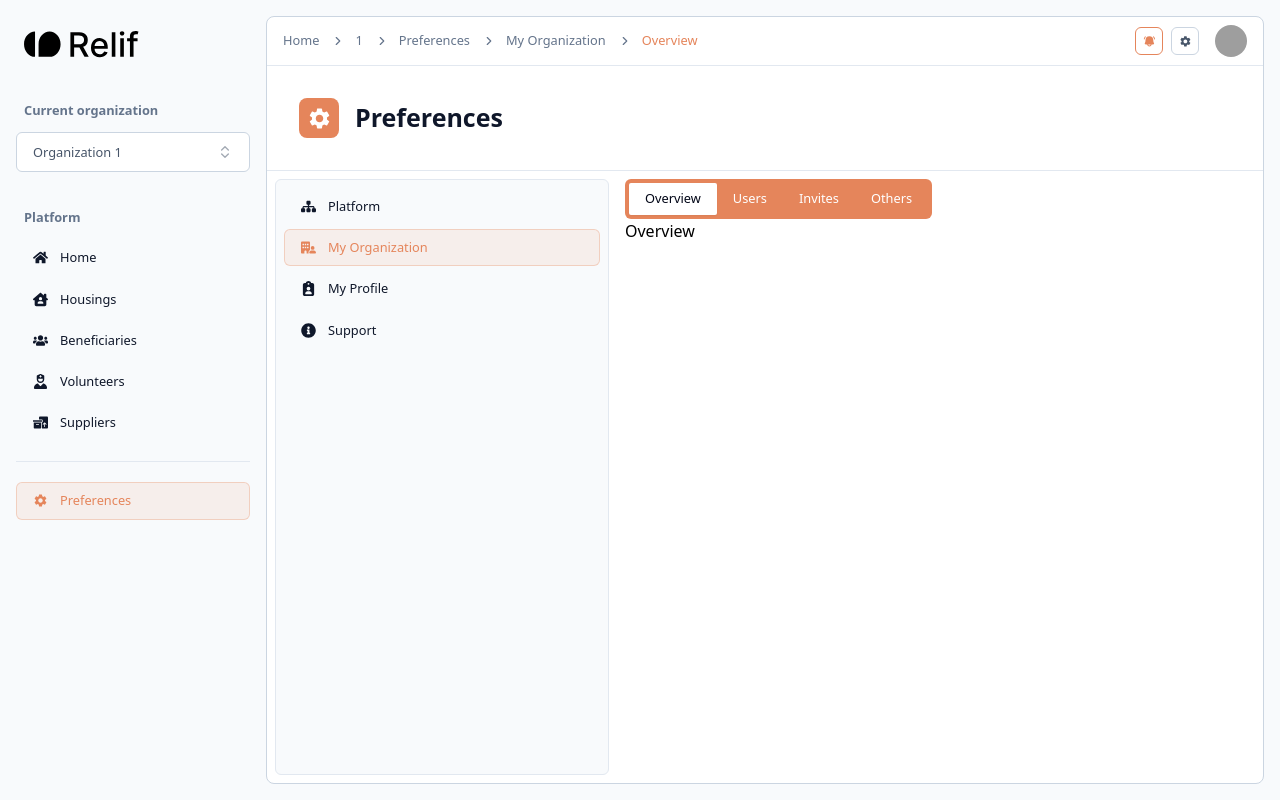
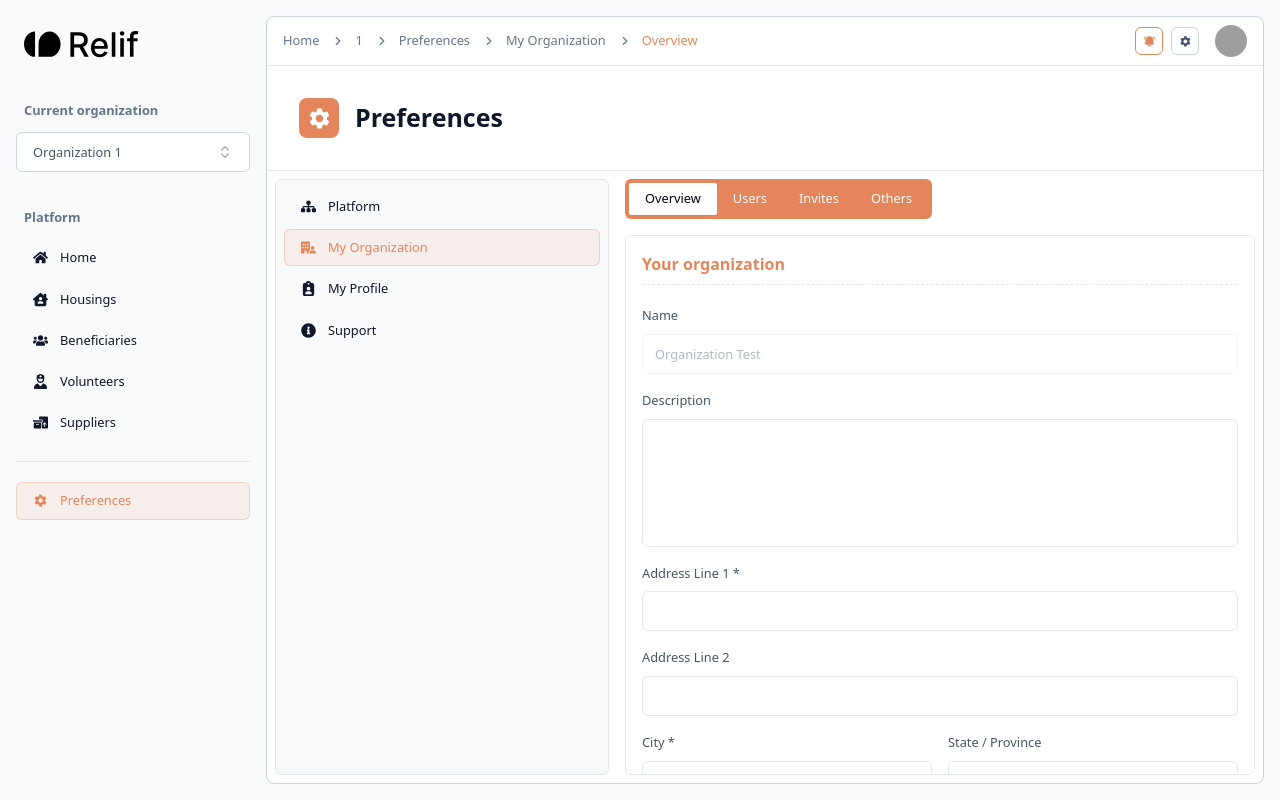
Before and after one commit to mattrelif/relif-platform, a Next.js app: page /1/app/1/preferences/my-organization/overview in a window 1280 px wide. Built offline with nearby package versions, Linux system fonts and the light colour scheme; grey boxes are pictures that could not be loaded.

Commit message:
feat: org overview and improvements

```diff
--- a/src/app/[lang]/(pages)/app/(commons)/[organization_id]/preferences/my-organization/others/page.tsx
+++ b/src/app/[lang]/(pages)/app/(commons)/[organization_id]/preferences/my-organization/others/page.tsx
@@ -1,9 +1,34 @@
+import { Button } from "@/components/ui/button";
 import { ReactNode } from "react";
 
 export default function Page(): ReactNode {
     return (
-        <div>
-            <h2>Others</h2>
+        <div className="flex flex-col gap-4 w-full h-[calc(100vh-260px)] mt-4">
+            <div className="border-[1px] border-relif-orange-200 rounded-md w-full h-max p-4">
+                <h2 className="text-base font-bold text-relif-orange-200 pb-1">
+                    I want to be a coordinating organization
+                </h2>
+                <p className="text-sm text-slate-900 mb-5">
+                    A coordinating organization can access data from other organizations, such as
+                    lists of beneficiaries, shelters, and similar information.
+                </p>
+                <Button>Request to be a coordinating organization</Button>
+            </div>
+            <div className="border-[1px] border-relif-orange-200 rounded-md w-full h-max p-4">
+                <h2 className="text-base font-bold text-relif-orange-200 pb-1">
+                    You're already a coordinating organization
+                </h2>
+                <p className="text-sm text-slate-900 mb-5">
+                    A coordinating organization can access data from other organizations, such as
+                    lists of beneficiaries, shelters, and similar information.
+                </p>
+                <span className="block text-sm text-slate-500">
+                    Appeal accepted in February 24, 2024
+                </span>
+                <span className="text-xs text-slate-500 mb-5">
+                    Requested by Anthony (anthony.vii27@gmail.com) on February 13, 2024
+                </span>
+            </div>
         </div>
     );
 }
--- a/src/app/[lang]/(pages)/app/(commons)/[organization_id]/preferences/my-organization/overview/page.tsx
+++ b/src/app/[lang]/(pages)/app/(commons)/[organization_id]/preferences/my-organization/overview/page.tsx
@@ -1,9 +1,79 @@
+import { Button } from "@/components/ui/button";
+import { Input } from "@/components/ui/input";
+import { Label } from "@/components/ui/label";
 import { ReactNode } from "react";
+import { MdSave } from "react-icons/md";
 
 export default function Page(): ReactNode {
     return (
-        <div>
-            <h2>Overview</h2>
+        <div className="w-full h-[calc(100vh-260px)] p-4 border-[1px] border-slate-200 rounded-md overflow-x-hidden overflow-y-scroll mt-4">
+            <form>
+                <h2 className="border-b-[1px] border-dashed border-slate-200 pb-2 font-bold text-base text-relif-orange-200 mb-6">
+                    Your organization
+                </h2>
+                <div className="flex flex-col gap-5">
+                    <div className="flex flex-col gap-3">
+                        <Label htmlFor="name">Name</Label>
+                        <Input
+                            id="name"
+                            name="name"
+                            type="text"
+                            disabled
+                            defaultValue="Organization Test"
+                        />
+                    </div>
+
+                    <div className="flex flex-col gap-3">
+                        <Label htmlFor="description">Description</Label>
+                        <textarea
+                            className="flex min-h-32 resize-none w-full rounded-md border border-slate-200 bg-white px-3 py-2 text-sm text-slate-500 ring-offset-white file:border-0 file:bg-transparent file:text-sm file:font-medium placeholder:text-slate-400 focus-visible:outline-none focus-visible:ring-2 focus-visible:ring-relif-orange-200 focus-visible:ring-offset-2 disabled:cursor-not-allowed disabled:opacity-50"
+                            id="description"
+                            name="description"
+                        />
+                    </div>
+
+                    <div className="flex flex-col gap-3">
+                        <Label htmlFor="address-line-1">Address Line 1 *</Label>
+                        <Input id="address-line-1" name="address-line-1" type="text" />
+                    </div>
+
+                    <div className="flex flex-col gap-3">
+                        <Label htmlFor="address-line-2">Address Line 2</Label>
+                        <Input id="address-line-2" name="address-line-2" type="text" />
+                    </div>
+
+                    <div className="grid grid-cols-2 gap-4">
+                        <div className="flex flex-col gap-3">
+                            <Label htmlFor="city">City *</Label>
+                            <Input id="city" name="city" type="text" />
+                        </div>
+
+                        <div className="flex flex-col gap-3">
+                            <Label htmlFor="state">State / Province</Label>
+                            <Input id="state" name="state" type="text" />
+                        </div>
+
+                        <div className="flex flex-col gap-3">
+                            <Label htmlFor="zipcode">Zip / Postal Code</Label>
+                            <Input id="zipcode" name="zipcode" type="text" />
+                        </div>
+
+                        <div className="flex flex-col gap-3">
+                            <Label htmlFor="country">Country</Label>
+                            <Input id="country" name="country" type="text" />
+                        </div>
+                    </div>
+                </div>
+
+                <Button
+                    type="submit"
+                    variant="default"
+                    className="mt-[43px] w-full flex items-center gap-1"
+                >
+                    <MdSave size={14} />
+                    Save
+                </Button>
+            </form>
         </div>
     );
 }
--- a/src/app/[lang]/(pages)/app/(commons)/[organization_id]/preferences/my-organization/users/page.tsx
+++ b/src/app/[lang]/(pages)/app/(commons)/[organization_id]/preferences/my-organization/users/page.tsx
@@ -1,11 +1,26 @@
 import { UserCard } from "@/app/[lang]/(pages)/app/(commons)/[organization_id]/preferences/my-organization/users/userCard.layout";
+import { Button } from "@/components/ui/button";
+import { Input } from "@/components/ui/input";
 import { TabsContent } from "@/components/ui/tabs";
 import { ReactNode } from "react";
+import { MdAdd } from "react-icons/md";
 
 export default function Page(): ReactNode {
     return (
         <TabsContent value="users">
-            <ul className="w-full h-[calc(100vh-260px)] border-[1px] border-slate-200 rounded-md p-2 mt-4 overflow-x-hidden overflow-y-scroll flex flex-col gap-2">
+            <div className="w-full h-max pt-2 flex gap-4">
+                <Input placeholder="Search user by name..." />
+                <Button className="flex items-center gap-2">
+                    <MdAdd size={16} />
+                    Add user
+                </Button>
+            </div>
+            <ul className="w-full h-[calc(100vh-316px)] border-[1px] border-slate-200 rounded-md p-2 mt-4 overflow-x-hidden overflow-y-scroll flex flex-col gap-2">
+                {/* <span className="text-sm text-slate-900 font-medium">No users found...</span> */}
+                {/* <span className="text-sm text-red-600 font-medium flex items-center gap-1"> */}
+                {/*    <MdError /> */}
+                {/*    Something went wrong. Please try again later. */}
+                {/* </span> */}
                 <UserCard />
                 <UserCard />
                 <UserCard />
--- a/src/app/[lang]/(pages)/app/(commons)/_layout/header/index.tsx
+++ b/src/app/[lang]/(pages)/app/(commons)/_layout/header/index.tsx
@@ -1,3 +1,5 @@
+"use client";
+
 import { Breadcrumb } from "@/app/[lang]/(pages)/app/(commons)/_layout/header/components/breadcrumb.layout";
 import { UserDropdown } from "@/app/[lang]/(pages)/app/(commons)/_layout/header/components/userDropdown.layout";
 import { Avatar, AvatarFallback, AvatarImage } from "@/components/ui/avatar";
@@ -5,12 +7,15 @@ import { Button } from "@/components/ui/button";
 import { Tooltip, TooltipContent, TooltipProvider, TooltipTrigger } from "@/components/ui/tooltip";
 import { cn } from "@/lib/utils";
 import Link from "next/link";
+import { usePathname } from "next/navigation";
 import { ReactNode } from "react";
 import { HiMiniBellAlert } from "react-icons/hi2";
 import { MdSettings } from "react-icons/md";
 
 const Header = (): ReactNode => {
     const withNotifications = true;
+    const pathname = usePathname();
+    const urlPath = pathname.split("/").slice(0, 4).join("/");
 
     return (
         <header className="col-span-1 w-full h-max border-b-[1px] border-slate-200 flex items-center justify-between py-2 px-4">
@@ -45,7 +50,7 @@ const Header = (): ReactNode => {
                     <Tooltip>
                         <TooltipTrigger>
                             <Button variant="icon" asChild className="w-7 h-7 p-0">
-                                <Link href="#">
+                                <Link href={`${urlPath}/preferences/platform`}>
                                     <MdSettings />
                                 </Link>
                             </Button>
```
Also changed, not shown: src/app/[lang]/(pages)/app/(commons)/[organization_id]/preferences/my-organization/invites/page.tsx (+14 -0 lines).
